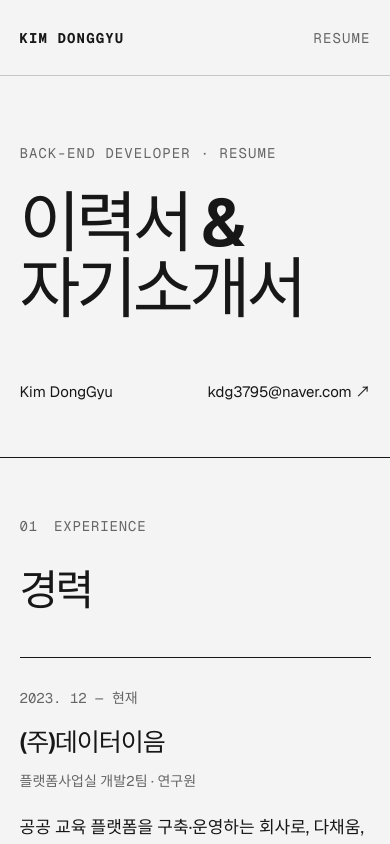
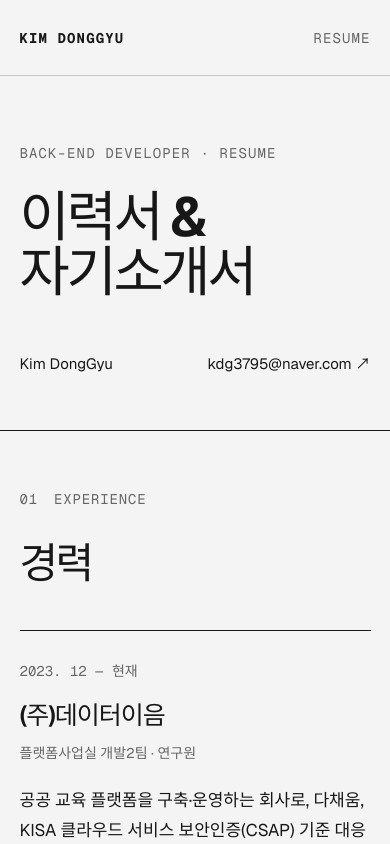
Before and after one commit to kdg3795/career-archive, a Next.js app: page /resume in a window 390 px wide. Shown: the top 844 px of the page. Built offline with nearby package versions, Linux system fonts and the light colour scheme.

Commit message:
Reduce primary heading scale

```diff
--- a/app/globals.css
+++ b/app/globals.css
@@ -229,7 +229,7 @@ footer p { margin: 0 0 18px; font: 13px/1.5 var(--font-geist-mono), monospace; }
 @keyframes nav-on { to { transform: scaleX(1); } }
 .detail-hero { padding: 110px 3.2vw 90px; border-bottom: 1px solid var(--ink); }
 .detail-hero > p { margin: 0 0 30px; color: var(--muted); font: 14px/1.3 var(--font-geist-mono), monospace; letter-spacing: .08em; }
-.detail-hero h1 { margin: 0 0 72px; font-size: clamp(66px, 11vw, 170px); line-height: .85; letter-spacing: -.075em; font-weight: 520; }
+.detail-hero h1 { margin: 0 0 64px; font-size: clamp(58px, 9vw, 140px); line-height: .95; letter-spacing: -.065em; font-weight: 520; }
 .detail-hero > div { display: flex; justify-content: space-between; color: var(--muted); font-size: 15px; }
 .detail-projects { padding: 0 3.2vw; }
 .detail-project { display: grid; grid-template-columns: minmax(180px, 22vw) 1fr; padding: 88px 0 110px; border-bottom: 1px solid var(--line); }
@@ -276,7 +276,7 @@ footer p { margin: 0 0 18px; font: 13px/1.5 var(--font-geist-mono), monospace; }
 .profile-header > span:last-child { justify-self: end; color: var(--muted); }
 .profile-stage { min-height: 70svh; display: grid; grid-template-columns: 1fr minmax(260px, 28vw) 1fr; align-items: center; gap: 5vw; padding: 54px 3.2vw; border-bottom: 1px solid var(--ink); }
 .profile-label { margin: 0 0 24px; color: var(--muted); font: 14px/1.3 var(--font-geist-mono), monospace; letter-spacing: .08em; }
-.profile-copy h1 { margin: 0; font-size: clamp(54px, 8vw, 118px); line-height: .82; letter-spacing: -.075em; font-weight: 520; }
+.profile-copy h1 { margin: 0; font-size: clamp(50px, 7vw, 100px); line-height: .9; letter-spacing: -.065em; font-weight: 520; }
 .profile-role { max-width: 320px; margin: 34px 0 0; font-size: 18px; line-height: 1.65; }
 .profile-photo-frame { justify-self: center; width: min(100%, 360px); }
 .profile-photo-frame img { display: block; width: 100%; height: min(52svh, 500px); object-fit: cover; object-position: center 30%; filter: grayscale(1); border: 1px solid var(--line); }
@@ -301,7 +301,7 @@ footer p { margin: 0 0 18px; font: 13px/1.5 var(--font-geist-mono), monospace; }
 .resume-page { background: var(--paper); }
 .resume-hero { padding: 92px 3.2vw 76px; border-bottom: 1px solid var(--ink); }
 .resume-hero > p { margin: 0 0 28px; color: var(--muted); font: 14px/1.3 var(--font-geist-mono), monospace; letter-spacing: .08em; }
-.resume-hero h1 { margin: 0 0 58px; font-size: clamp(58px, 9vw, 132px); line-height: 1; letter-spacing: -.065em; font-weight: 520; }
+.resume-hero h1 { margin: 0 0 54px; font-size: clamp(52px, 7.5vw, 112px); line-height: 1; letter-spacing: -.06em; font-weight: 520; }
 .resume-hero > div { display: flex; justify-content: space-between; font-size: 15px; }
 .resume-section { display: grid; grid-template-columns: minmax(150px, 19vw) 1fr; padding: 76px 3.2vw 88px; border-bottom: 1px solid var(--line); }
 .resume-section > aside { display: flex; gap: 16px; color: var(--muted); font: 14px/1.5 var(--font-geist-mono), monospace; letter-spacing: .06em; }
@@ -333,14 +333,14 @@ footer p { margin: 0 0 18px; font: 13px/1.5 var(--font-geist-mono), monospace; }
   .profile-header { grid-template-columns: 1fr 1fr; min-height: 58px; padding: 0 5vw; }
   .profile-header nav { display: none; }
   .profile-stage { grid-template-columns: 1fr; gap: 38px; padding: 58px 5vw 48px; }
-  .profile-copy h1 { font-size: clamp(58px, 21vw, 92px); }
+  .profile-copy h1 { font-size: clamp(52px, 17vw, 76px); }
   .profile-photo-frame { width: min(78vw, 330px); }
   .profile-photo-frame img { height: min(52svh, 430px); }
   .profile-contact { width: 100%; }
   .profile-links { grid-template-columns: 1fr; }
   .profile-links a { min-height: 88px; padding: 0 5vw; border-right: 0; border-bottom: 1px solid var(--line); }
   .resume-hero { padding: 68px 5vw 54px; }
-  .resume-hero h1 { font-size: clamp(52px, 17vw, 86px); }
+  .resume-hero h1 { font-size: clamp(46px, 14vw, 72px); }
   .resume-section { grid-template-columns: 1fr; gap: 32px; padding: 58px 5vw 66px; }
   .resume-experiences article { grid-template-columns: 1fr; gap: 15px; }
   .resume-license { grid-template-columns: 85px 1fr; gap: 15px; }
@@ -371,7 +371,7 @@ footer p { margin: 0 0 18px; font: 13px/1.5 var(--font-geist-mono), monospace; }
   .detail-header { grid-template-columns: 1fr 1fr; padding: 0 5vw; }
   .detail-header nav { display: none; }
   .detail-hero { padding: 80px 5vw 60px; }
-  .detail-hero h1 { margin-bottom: 52px; font-size: clamp(62px, 20vw, 100px); }
+  .detail-hero h1 { margin-bottom: 48px; font-size: clamp(54px, 16vw, 82px); }
   .detail-hero > div { flex-direction: column; gap: 8px; }
   .detail-projects { padding: 0 5vw; }
   .detail-project { grid-template-columns: 1fr; gap: 44px; padding: 66px 0 78px; }
```
